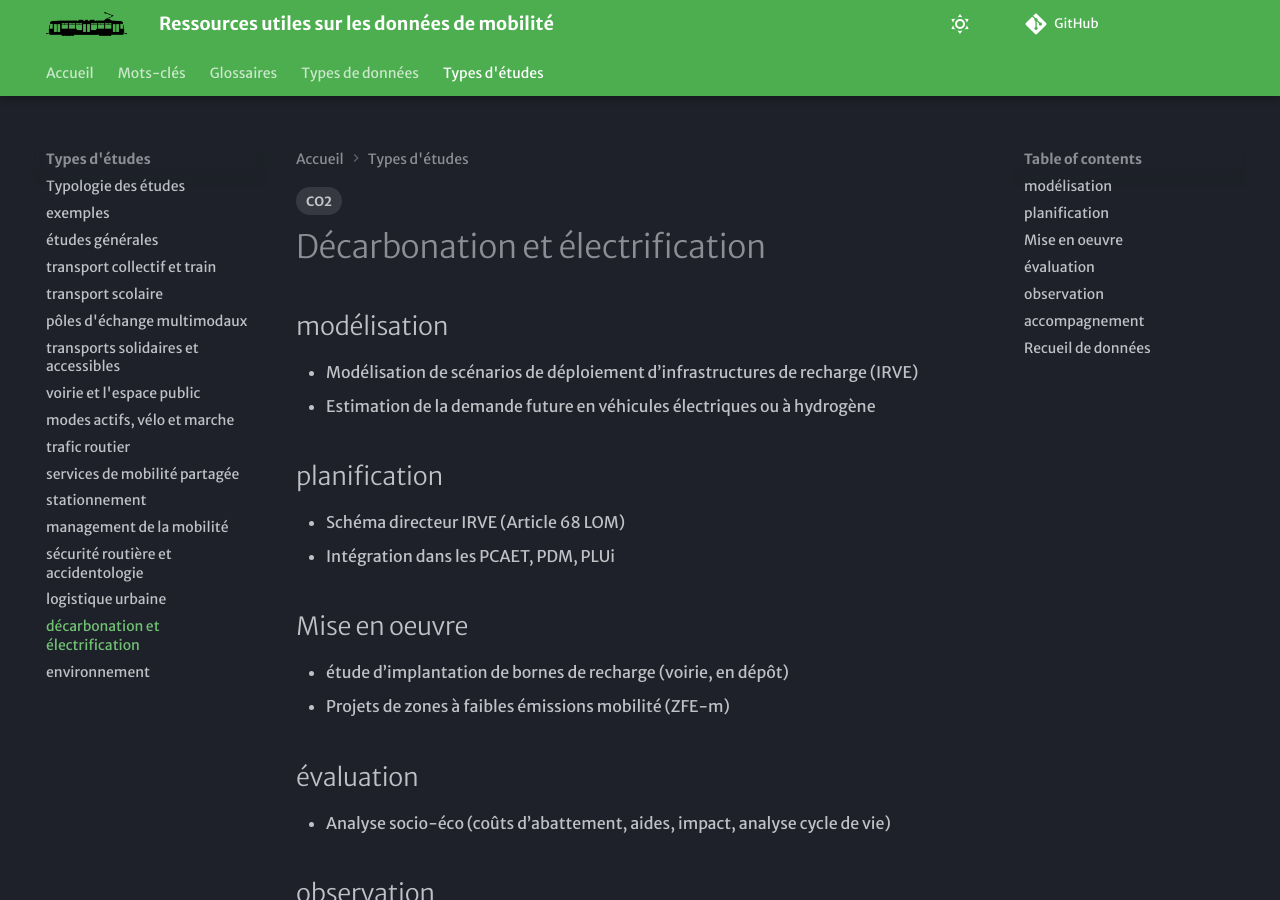
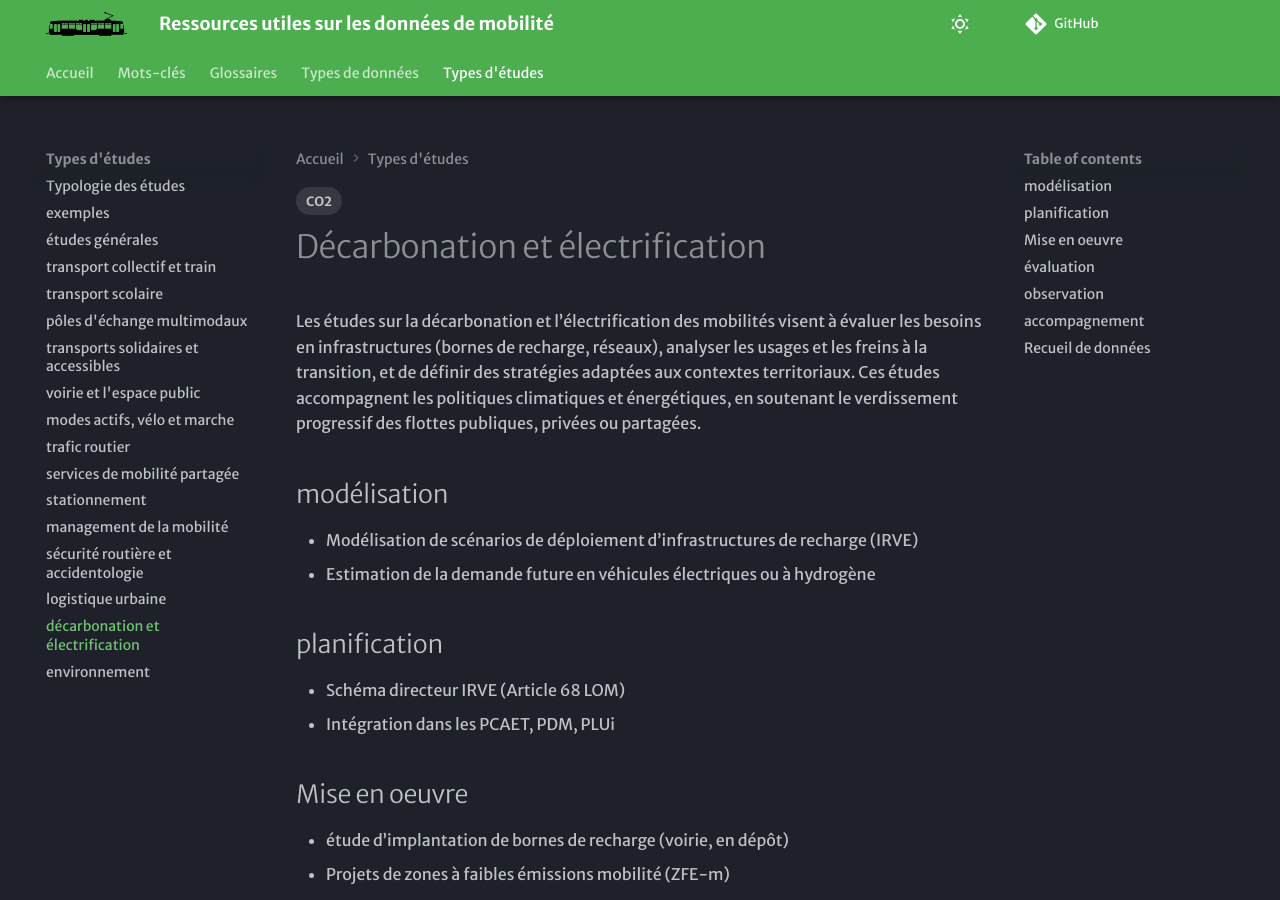
Before and after one commit to xdurang/mobscidat, an MkDocs documentation site: the page built from docs/type_etudes/TE_decarbo.md, in a window 1280 px wide and 900 px high. Built offline with MkDocs 1.6.1 and Material for MkDocs 9.7.7, drawn with Linux system fonts in a browser that asks for light colours; some web fonts are replaced; comment, search, counter and statistics services are not loaded.

Commit message:
Update TE_decarbo.md

```diff
--- a/docs/type_etudes/TE_decarbo.md
+++ b/docs/type_etudes/TE_decarbo.md
@@ -4,6 +4,7 @@ tags:
 - CO2
 ---
 # Décarbonation et électrification
+Les études sur la décarbonation et l’électrification des mobilités visent à évaluer les besoins en infrastructures (bornes de recharge, réseaux), analyser les usages et les freins à la transition, et de définir des stratégies adaptées aux contextes territoriaux. Ces études accompagnent les politiques climatiques et énergétiques, en soutenant le verdissement progressif des flottes publiques, privées ou partagées.
 
 ## modélisation
 - Modélisation de scénarios de déploiement d’infrastructures de recharge (IRVE)
```
